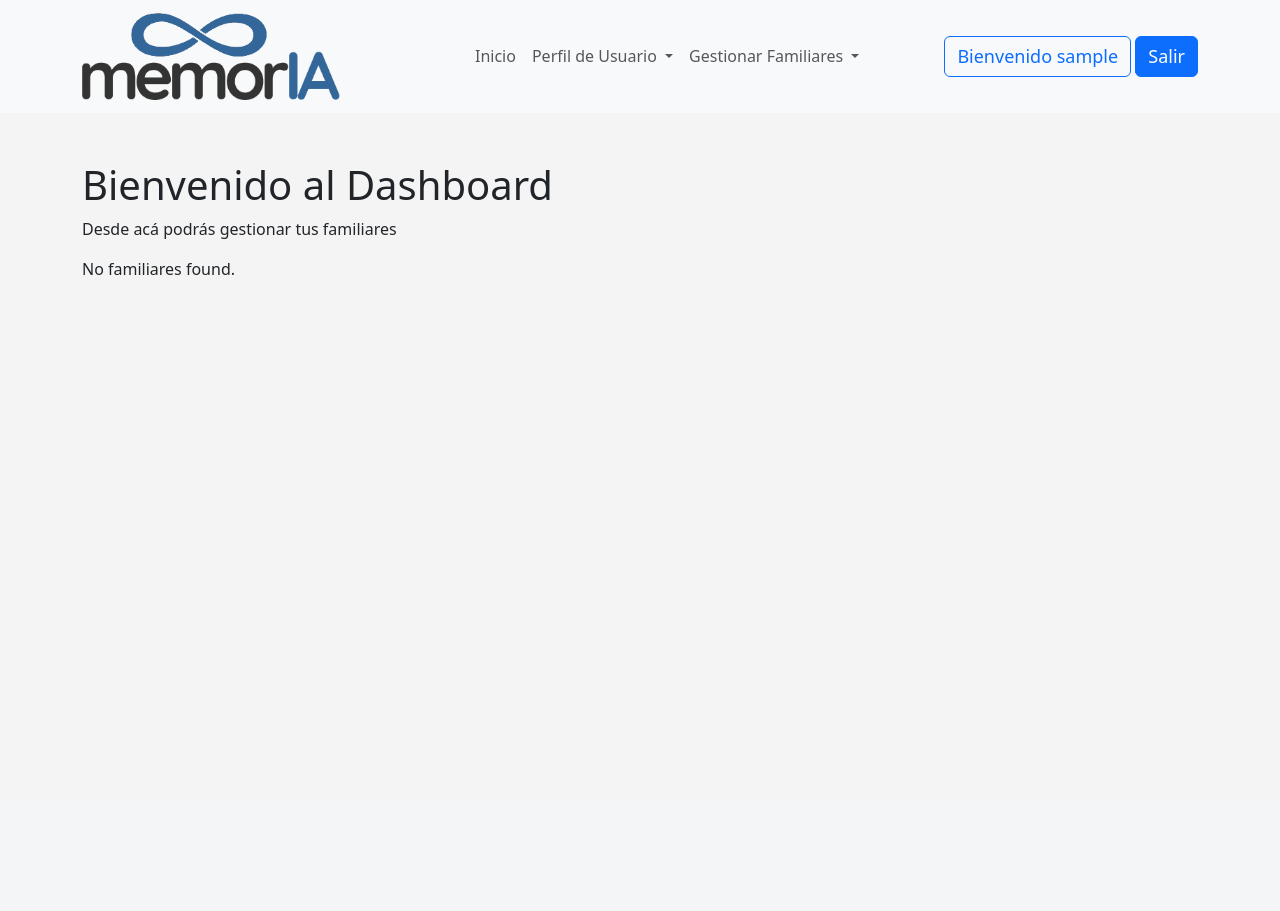
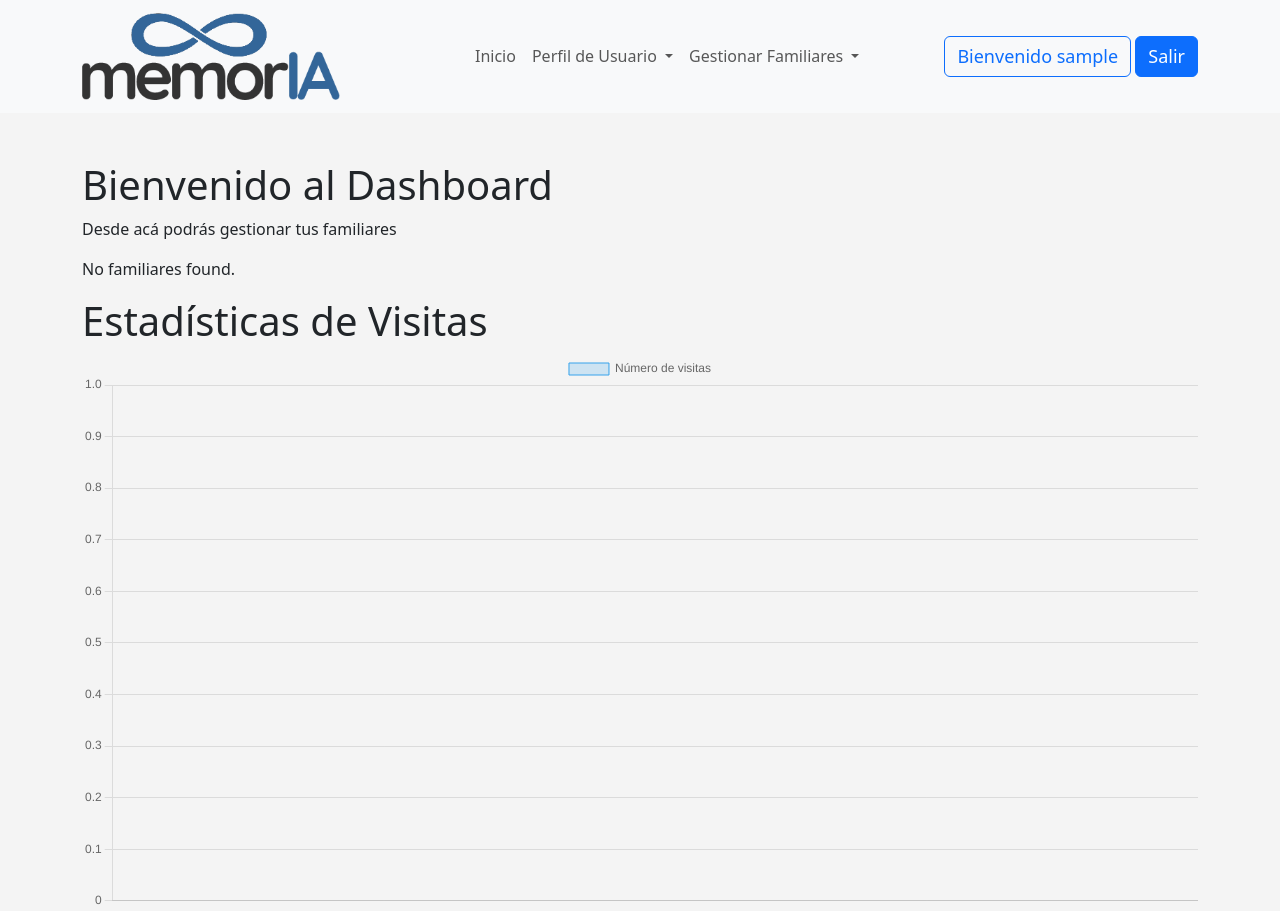
Before and after one commit to rodgonzalezv/memor.ia, a Django app: page /dashboard/ in a window 1280 px wide. Before the commit the page ends 275 px from the top, so only its background shows below. Run offline with Django 4.2, Linux system fonts and the light colour scheme; the visitor is signed in with stand-in values (Sample User, id 1); data that the repository does not hold is empty; some libraries are stand-ins or nearby versions.

Commit message:
añadi estadisticas

```diff
--- a/memoria/models.py
+++ b/memoria/models.py
@@ -73,6 +73,7 @@ class Familiares(models.Model):
     nacionalidad = models.CharField(max_length=2, choices=OPC_NACIONALIDAD, default='CL')
     avatar_picture = models.ImageField(upload_to='familiares_images/', null=True, blank=True)
     unique_hash = models.CharField(max_length=10, unique=True, blank=True, null=True)
+    visitas = models.PositiveIntegerField(default=0)
 
     def __str__(self):
         return f"{self.nombre_familiar} {self.apellidos_familiar}"
--- a/memoria/views.py
+++ b/memoria/views.py
@@ -18,6 +18,10 @@ def hash_redirect(request, hash):
     try:
         # Buscar el familiar correspondiente al hash
         familiar = get_object_or_404(Familiares, unique_hash=hash)
+
+        # Incrementar el contador de visitas
+        familiar.visitas += 1
+        familiar.save()
 
         # Construir la URL completa para la redirección
         redirect_url = f"{settings.SITE_URL}/carousel/{familiar.id_familiar}/"
--- a/templates/dashboard/base.html
+++ b/templates/dashboard/base.html
@@ -18,6 +18,7 @@
             integrity="sha384-heAjqF+bCxXpCWLa6Zhcp4fu20XoNIA98ecBC1YkdXhszjoejr5y9Q77hIrv8R9i"
             crossorigin="anonymous"></script>
             <link rel="stylesheet" href="{% static 'dashboard/css/dashboard.css' %}">
+            <script src="https://cdn.jsdelivr.net/npm/chart.js"></script>
     </head>
 
 
@@ -54,12 +55,7 @@
                     </div>
                 </li>
             </ul>
-
-
         </div>
-
-
-
         <div class="d-flex">
             {% if user.is_authenticated %}
                 <a class="btn btn-outline-primary" style="font-size: 18px; {% if request.path == '/dashboard' %}font-weight: bold; color:#336699; {% endif %}" href="{% url 'dashboard:dashboard_home' %}">Bienvenido {{ request.user.username }}</a> &nbsp;<a class="btn btn-primary" style="font-size: 18px;" href="{% url 'dashboard:userLogout' %}">Salir</a>
--- a/templates/dashboard/dashboard_home.html
+++ b/templates/dashboard/dashboard_home.html
@@ -18,9 +18,36 @@
                 </div>
             </div>
         </div>
+
+
         {% empty %}
         <p>No familiares found.</p>
         {% endfor %}
     </div>
+    <h1>Estadísticas de Visitas</h1>
+    <canvas id="visitasChart"></canvas>
+    <script>
+        var ctx = document.getElementById('visitasChart').getContext('2d');
+        var visitasChart = new Chart(ctx, {
+            type: 'bar',
+            data: {
+                labels: [{% for familiar in familiares %}'{{ familiar.nombre_familiar }}', {% endfor %}],
+                datasets: [{
+                    label: 'Número de visitas',
+                    data: [{% for familiar in familiares %}{{ familiar.visitas }}, {% endfor %}],
+                    backgroundColor: 'rgba(54, 162, 235, 0.2)',
+                    borderColor: 'rgba(54, 162, 235, 1)',
+                    borderWidth: 1
+                }]
+            },
+            options: {
+                scales: {
+                    y: {
+                        beginAtZero: true
+                    }
+                }
+            }
+        });
+    </script>
 </div>
 {% endblock %}
```
Also changed, not shown: memoria/migrations/0004_familiares_visitas.py (added).
